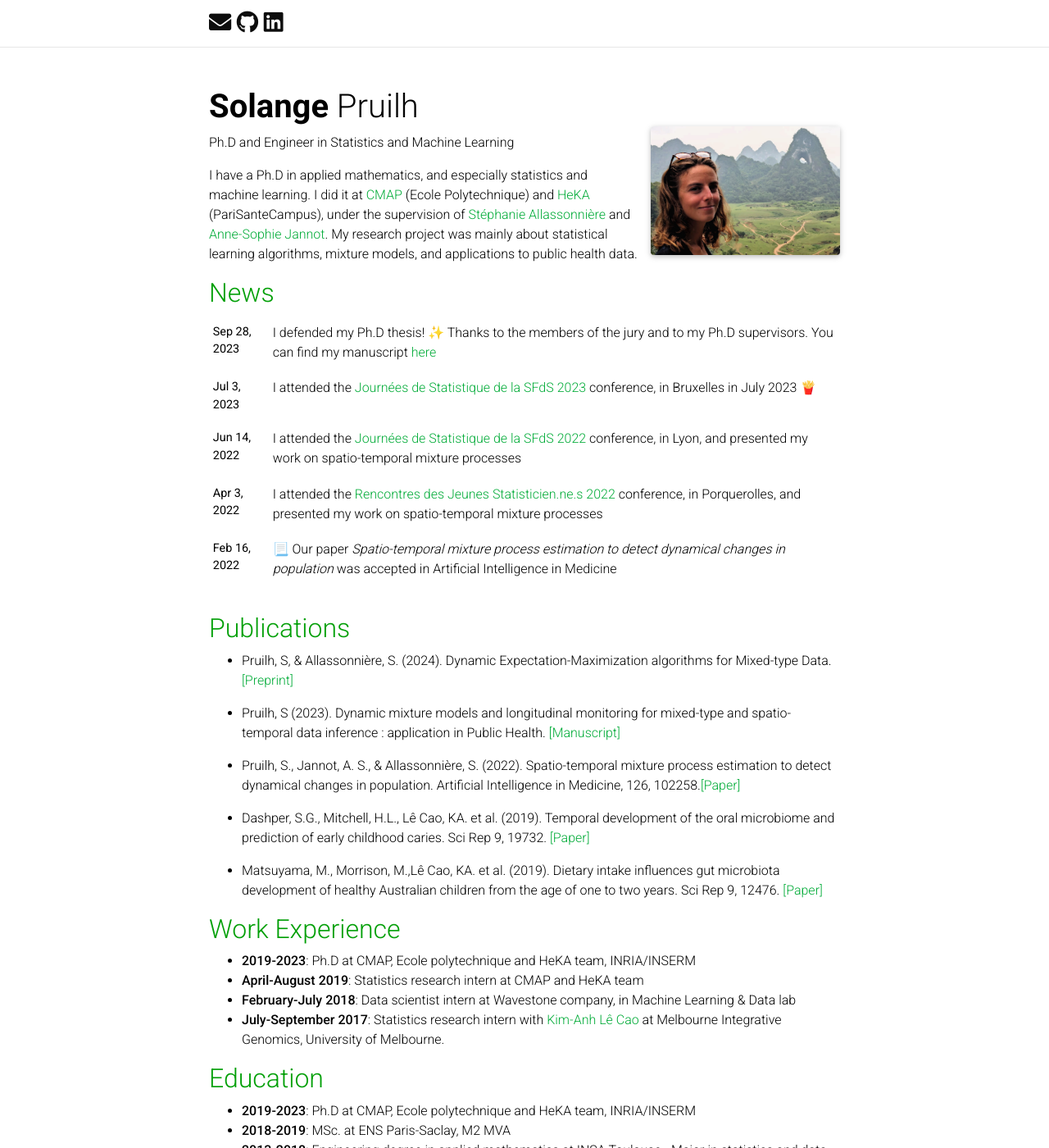
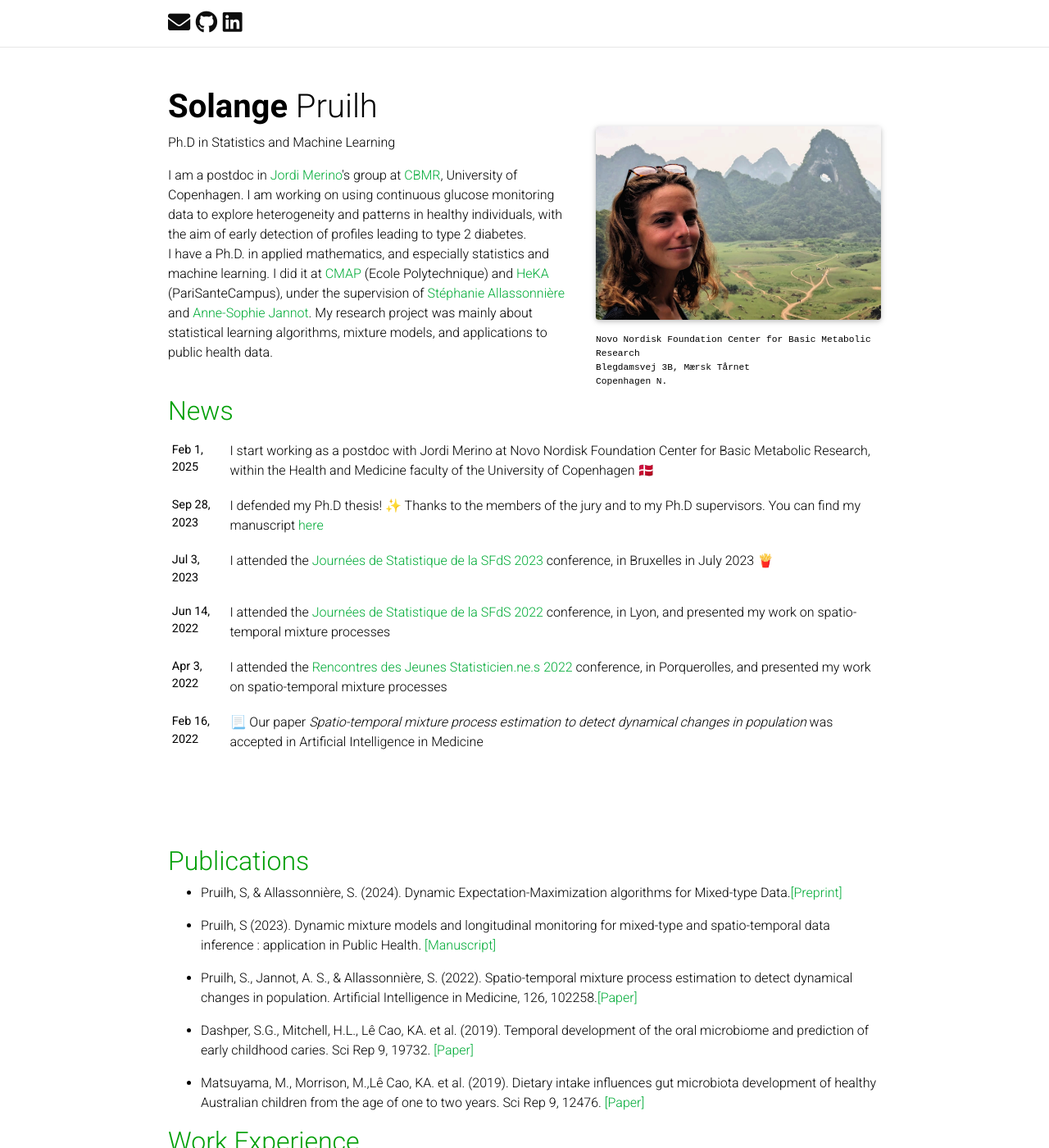
Before and after one commit to SolangeP/SolangeP.github.io, a Jekyll site: the page built from _pages/about.md, in a window 1280 px wide and 1400 px high. Shown: the whole window at 82% size. Built offline with Jekyll 4.4.1, drawn with Linux system fonts in a browser that asks for light colours; full-size pictures stand in for the smaller copies a plugin makes; emoji names are drawn with the system emoji font; comment, search, counter and statistics services are not loaded; a style sheet for code colours, icons or effects is not loaded; some of the changed text lies outside the part shown.

Commit message:
update new position, size picture and site

```diff
--- a/Gemfile
+++ b/Gemfile
@@ -14,7 +14,7 @@ group :jekyll_plugins do
     gem 'jekyll-sitemap'
     gem 'jekyll-twitter-plugin'
     gem 'jemoji'
-    gem 'mini_racer'
+    #gem 'mini_racer'
     gem 'unicode_utils'
     gem 'webrick'
     gem 'kramdown-parser-gfm'
--- a/_config.yml
+++ b/_config.yml
@@ -44,7 +44,7 @@ navbar_fixed: true
 footer_fixed: true
 
 # Dimensions
-max_width: 800px
+max_width: 900px
 
 # TODO: add layout settings (single page vs. multi-page)
 
@@ -289,9 +289,11 @@ external_links:
 imagemagick:
   enabled: true # enables responsive images for your site (recommended, see https://github.com/alshedivat/al-folio/issues/537)
   widths:
-    - 480
-    - 800
+    # - 480
+    # - 800
     - 1400
+    - 1600
+    - 2200
   input_directories:
     - assets/img/
   input_formats:
--- a/_layouts/about.html
+++ b/_layouts/about.html
@@ -60,6 +60,7 @@ layout: default
 
             </p>
             {% if page.news -%}
+            <br>
             <!-- <div class="clearfix"> -->
             <h2><a href="{{ '/news/' | relative_url }}" style="color: inherit;">News</a></h2>
             {%- include news.html %}
--- a/_pages/about.md
+++ b/_pages/about.md
@@ -2,7 +2,7 @@
 layout: about
 title:
 permalink: /
-subtitle: Ph.D and Engineer in Statistics and Machine Learning #<a href='https://portail.polytechnique.edu/cmap/en/'>Centre de Mathématiques Appliquées</a>, Ecole polytechnique.
+subtitle: Ph.D in Statistics and Machine Learning #<a href='https://portail.polytechnique.edu/cmap/en/'>Centre de Mathématiques Appliquées</a>, Ecole polytechnique.
 redirect_from:
   - /home/
   - /home.html
@@ -10,19 +10,19 @@ profile:
   align: right
   image:  profile.jpg
   image_circular: false # crops the image to make it circular
-  # address: >
-  #   <p>Desk 2015, CMAP, Palaiseau</p>
-  #   <p>HeKA team, 3rd floor, PariSanteCampus, Paris</p>
+  address: >
+    <p>Novo Nordisk Foundation Center for Basic Metabolic Research</p>
+    <p>Blegdamsvej 3B, Mærsk Tårnet</p>
+    <p>Copenhagen N.</p>
 
 news: true  # includes a list of news items
 selected_papers: false # includes a list of papers marked as "selected={true}"
 social: false  # includes social icons at the bottom of the page
-bio:  I have a Ph.D in applied mathematics, and especially statistics and machine learning. I did it at <a href="https://portail.polytechnique.edu/cmap/en/">  CMAP</a> (Ecole Polytechnique) and <a href="https://team.inria.fr/heka/">  HeKA</a> (PariSanteCampus), under the supervision of <a href = "https://sites.google.com/site/stephanieallassonniere/">  Stéphanie Allassonnière</a> and <a href="https://www.linkedin.com/in/anne-sophie-jannot-a2286ba1/"> Anne-Sophie Jannot</a>. My research project was mainly about statistical learning algorithms, mixture models, and applications to public health data.
+bio: I am a postdoc in <a href = "https://researchprofiles.ku.dk/en/persons/jordi-merino-ribas"> Jordi Merino</a>'s group at <a href="https://cbmr.ku.dk/"> CBMR</a>, University of Copenhagen. I am working on using continuous glucose monitoring data to explore heterogeneity and patterns in healthy individuals, with the aim of early detection of profiles leading to type 2 diabetes.<br> I have a Ph.D. in applied mathematics, and especially statistics and machine learning. I did it at <a href="https://portail.polytechnique.edu/cmap/en/">  CMAP</a> (Ecole Polytechnique) and <a href="https://team.inria.fr/heka/">  HeKA</a> (PariSanteCampus), under the supervision of <a href = "https://sites.google.com/site/stephanieallassonniere/">  Stéphanie Allassonnière</a> and <a href="https://www.linkedin.com/in/anne-sophie-jannot-a2286ba1/"> Anne-Sophie Jannot</a>. My research project was mainly about statistical learning algorithms, mixture models, and applications to public health data.
 ---
-
-<p>
-
-</p>
+<br>
+<br>
+<br>
 
 ## Publications
 - Pruilh, S, & Allassonnière, S. (2024). Dynamic Expectation-Maximization algorithms for Mixed-type Data.[[Preprint]](https://hal.science/hal-04510689)
@@ -38,7 +38,7 @@ bio:  I have a Ph.D in applied mathematics, and especially statistics and machin
 
 
 ## Work Experience
-- **2019-2023**: Ph.D at CMAP, Ecole polytechnique and HeKA team, INRIA/INSERM
+- **2019-2023**: Ph.D. student at CMAP, Ecole polytechnique and HeKA team, INRIA/INSERM
 - **April-August 2019**: Statistics research intern at CMAP and HeKA team
 - **February-July 2018**: Data scientist intern at Wavestone company, in Machine Learning & Data lab
 - **July-September 2017**: Statistics research intern with [Kim-Anh Lê Cao](https://lecao-lab.science.unimelb.edu.au/) at Melbourne Integrative Genomics, University of Melbourne.
@@ -47,7 +47,7 @@ bio:  I have a Ph.D in applied mathematics, and especially statistics and machin
 
 ## Education
 
-- **2019-2023**: Ph.D at CMAP, Ecole polytechnique and HeKA team, INRIA/INSERM
+- **2019-2023**: Ph.D. at CMAP, Ecole polytechnique and HeKA team, INRIA/INSERM
 - **2018-2019**: MSc. at ENS Paris-Saclay, M2 MVA
 - **2013-2018**: Engineering degree in applied mathematics at INSA Toulouse - Major in statistics and data science
 
--- a/_sass/_base.scss
+++ b/_sass/_base.scss
@@ -111,7 +111,7 @@ blockquote {
   }
 }
 .profile.float-right{
-  margin-left: 1rem;
+  margin-left: 1.5rem;
 }
 .profile.float-left{
   margin-right: 1rem;
@@ -119,7 +119,7 @@ blockquote {
 
 @media (min-width: 576px) {
   .profile {
-    width: 30%;
+    width: 40%;
     .address {
       p { display: block; }
     }
@@ -129,11 +129,13 @@ blockquote {
 .post-description {
   margin-bottom: 2rem;
   font-size: 0.875rem;
+  // text-align: justify;
   a {
     color: inherit;
     &:hover {
       color: var(--global-theme-color);
       text-decoration: none;
+
     }
   }
 }
@@ -391,6 +393,8 @@ footer.sticky-bottom {
     }
   }
 }
+
+// .post-content { }
 
 .pagination {
   .page-item {
```
Also changed, not shown: _news/announcement_6.md (added, +7 -0 lines), Gemfile.lock, _includes/figure.html (line endings or trailing spaces), 2 other files.
